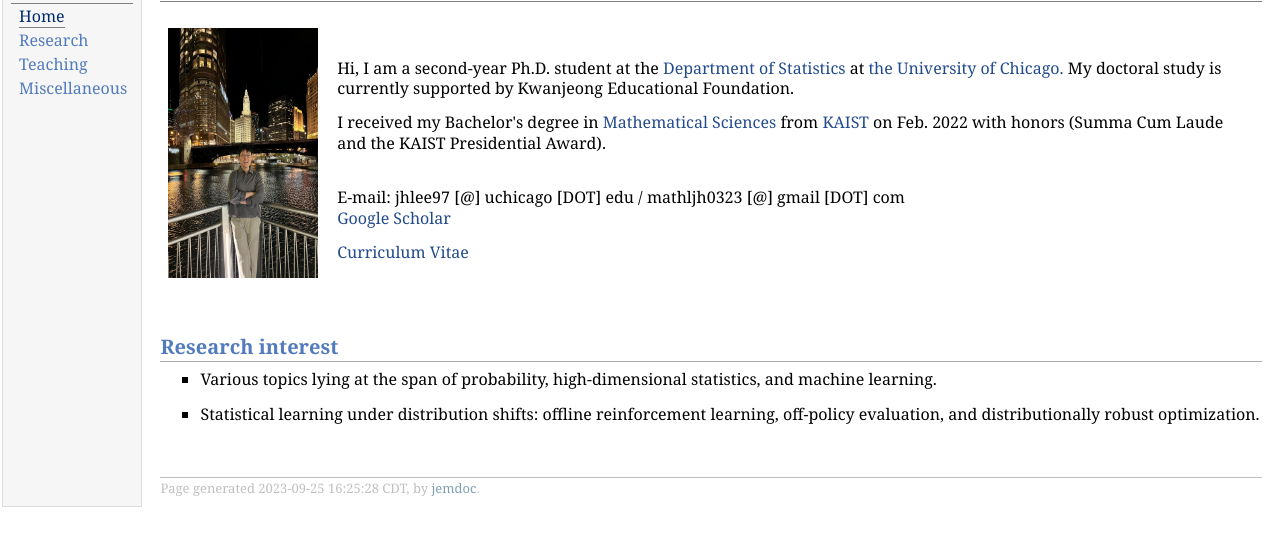
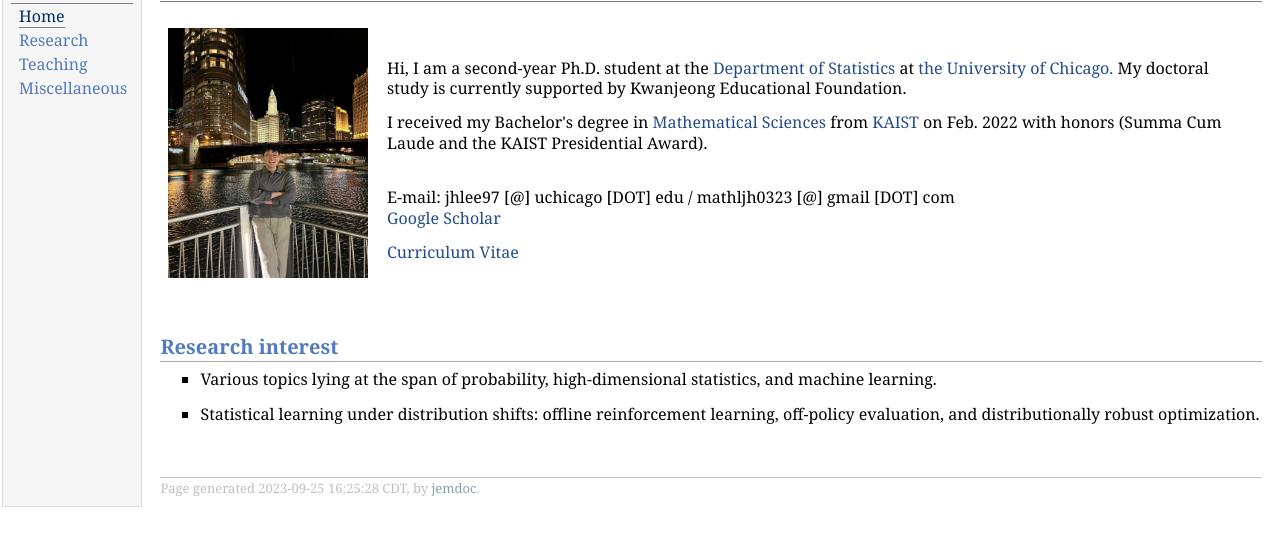
Before and after one commit to jaydenlee97/jaydenlee97.github.io, a plain HTML site: page index.html in a window 1280 px wide. Shown: the part 48-594 px from the top of the page. Drawn offline with Linux system fonts and the light colour scheme.

Commit message:
Update index.html

```diff
--- a/index.html
+++ b/index.html
@@ -22,7 +22,7 @@
 <h1>Jeonghwan Lee</h1>
 </div>
 <table class="imgtable"><tr><td>
-<img src="Figures/jeonghwan_chicago1.png" alt="alt text" width="150px" height="250px" />&nbsp;</td>
+<img src="Figures/jeonghwan_chicago1.png" alt="alt text" width="200px" height="250px" />&nbsp;</td>
 <td align="left"><p> Hi, I am a second-year Ph.D. student at the <a href="https://stat.uchicago.edu/">Department of Statistics</a> at <a href="https://www.uchicago.edu/">the University of Chicago.</a> My doctoral study is currently supported by Kwanjeong Educational Foundation.</p>
 <p> I received my Bachelor's degree in <a href="https://mathsci.kaist.ac.kr/home/en/">Mathematical Sciences</a> from <a href="https://www.kaist.ac.kr/en/">KAIST</a> on Feb. 2022 with honors (Summa Cum Laude and the KAIST Presidential Award). <br />
 <br />
```
